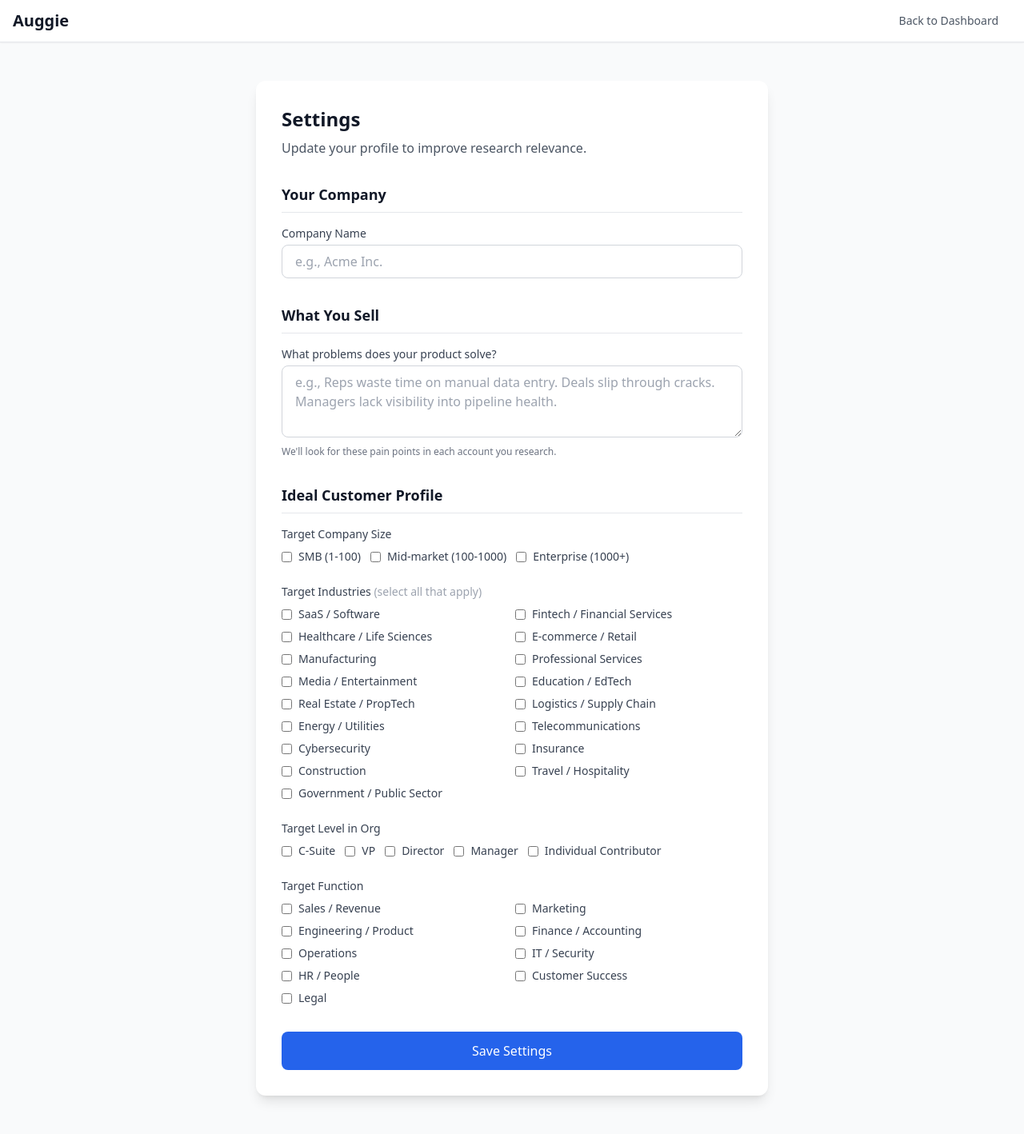
After one commit to KeatonForrest/auggie, a FastAPI app: template templates/settings.html in a window 1280 px wide. The commit adds this page. Shown: the whole page at 80% size. Run offline with FastAPI, Linux system fonts and the light colour scheme; the template is opened without the code that fills it, so the values that code supplies are empty; parts of the project's set-up code (start-up, migrations or seed data) failed here and were passed over; some libraries are stand-ins or nearby versions.

Commit message:
Add settings page to edit ICP profile
- New /settings page with pre-filled form showing current selections
- Checkboxes restore state from stored comma-separated values
- Settings link added to nav bar
- Shows success message after saving

Co-Authored-By: Claude Opus 4.5 <noreply@anthropic.com>

```diff
--- a/main.py
+++ b/main.py
@@ -203,6 +203,89 @@ async def complete_onboarding(
         competitors="",  # No longer collected in onboarding
     )
     return RedirectResponse(url="/", status_code=302)
+
+
+def parse_personas_string(personas_str: str) -> tuple[list[str], list[str]]:
+    """Parse stored personas string back into levels and functions lists."""
+    levels = []
+    functions = []
+    if not personas_str:
+        return levels, functions
+
+    # Format: "Levels: VP, Director | Functions: Sales / Revenue, Marketing"
+    parts = personas_str.split(" | ")
+    for part in parts:
+        if part.startswith("Levels: "):
+            levels = [l.strip() for l in part[8:].split(", ")]
+        elif part.startswith("Functions: "):
+            functions = [f.strip() for f in part[11:].split(", ")]
+
+    return levels, functions
+
+
+@app.get("/settings", response_class=HTMLResponse)
+async def settings_page(
+    request: Request,
+    saved: bool = False,
+    user: dict = Depends(require_onboarding),
+):
+    """Settings page to edit profile."""
+    # Parse stored values back into lists for checkbox state
+    selected_sizes = [s.strip() for s in (user.get("target_company_size") or "").split(", ") if s.strip()]
+    selected_industries = [i.strip() for i in (user.get("target_industries") or "").split(", ") if i.strip()]
+    selected_levels, selected_functions = parse_personas_string(user.get("target_personas") or "")
+
+    return templates.TemplateResponse(
+        "settings.html",
+        {
+            "request": request,
+            "user": user,
+            "saved": saved,
+            "selected_sizes": selected_sizes,
+            "selected_industries": selected_industries,
+            "selected_levels": selected_levels,
+            "selected_functions": selected_functions,
+        }
+    )
+
+
+@app.post("/settings")
+async def save_settings(
+    request: Request,
+    company_name: str = Form(...),
+    problems_solved: str = Form(...),
+    target_company_size: list[str] = Form([]),
+    target_industries: list[str] = Form([]),
+    target_level: list[str] = Form([]),
+    target_function: list[str] = Form([]),
+    user: dict = Depends(require_onboarding),
+):
+    """Save updated profile settings."""
+    # Join checkbox values into comma-separated strings
+    target_size_str = ", ".join(target_company_size) if target_company_size else ""
+    target_industries_str = ", ".join(target_industries) if target_industries else ""
+
+    # Combine level + function into personas string
+    personas_parts = []
+    if target_level:
+        personas_parts.append(f"Levels: {', '.join(target_level)}")
+    if target_function:
+        personas_parts.append(f"Functions: {', '.join(target_function)}")
+    target_personas_str = " | ".join(personas_parts) if personas_parts else ""
+
+    await update_user_profile(
+        user_id=user["id"],
+        company_name=company_name,
+        product_name=user.get("product_name") or "",
+        product_description=user.get("product_description") or "",
+        problems_solved=problems_solved,
+        differentiators=user.get("differentiators") or "",
+        target_company_size=target_size_str,
+        target_industries=target_industries_str,
+        target_personas=target_personas_str,
+        competitors="",
+    )
+    return RedirectResponse(url="/settings?saved=true", status_code=302)
 
 
 @app.post("/research", response_class=HTMLResponse)
--- a/templates/base.html
+++ b/templates/base.html
@@ -27,6 +27,7 @@
                 <div class="flex items-center gap-4">
                     <a href="/" class="text-sm text-gray-600 hover:text-gray-900">Research</a>
                     <a href="/materials" class="text-sm text-gray-600 hover:text-gray-900">Materials</a>
+                    <a href="/settings" class="text-sm text-gray-600 hover:text-gray-900">Settings</a>
                     {% if searches_used is defined %}
                     <span class="text-sm text-gray-500">
                         {{ searches_used }}/{{ search_limit }} searches
--- /dev/null
+++ b/templates/settings.html
@@ -0,0 +1,205 @@
+<!DOCTYPE html>
+<html lang="en">
+<head>
+    <meta charset="UTF-8">
+    <meta name="viewport" content="width=device-width, initial-scale=1.0">
+    <title>Settings - Auggie</title>
+    <script src="https://cdn.tailwindcss.com"></script>
+</head>
+<body class="bg-gray-50 min-h-screen">
+    <nav class="bg-white shadow-sm border-b">
+        <div class="max-w-7xl mx-auto px-4 py-3">
+            <div class="flex items-center justify-between">
+                <a href="/" class="text-xl font-bold text-gray-900 hover:text-gray-700">Auggie</a>
+                <div class="flex items-center gap-4">
+                    <a href="/" class="text-sm text-gray-600 hover:text-gray-900">Back to Dashboard</a>
+                    <div class="flex items-center gap-2">
+                        {% if user.picture %}
+                        <img src="{{ user.picture }}" alt="" class="w-8 h-8 rounded-full">
+                        {% endif %}
+                        <span class="text-sm text-gray-700">{{ user.name or user.email }}</span>
+                    </div>
+                </div>
+            </div>
+        </div>
+    </nav>
+
+    <main class="max-w-2xl mx-auto px-4 py-12">
+        <div class="bg-white rounded-xl shadow-lg p-8">
+            <div class="mb-8">
+                <h1 class="text-2xl font-bold text-gray-900 mb-2">Settings</h1>
+                <p class="text-gray-600">Update your profile to improve research relevance.</p>
+            </div>
+
+            {% if saved %}
+            <div class="mb-6 p-4 bg-green-50 border border-green-200 rounded-lg">
+                <p class="text-green-800 text-sm">Settings saved successfully.</p>
+            </div>
+            {% endif %}
+
+            <form method="POST" action="/settings" class="space-y-8">
+
+                <!-- Section 1: Your Company -->
+                <div>
+                    <h2 class="text-lg font-semibold text-gray-900 mb-4 pb-2 border-b">Your Company</h2>
+                    <div>
+                        <label for="company_name" class="block text-sm font-medium text-gray-700 mb-1">
+                            Company Name
+                        </label>
+                        <input
+                            type="text"
+                            id="company_name"
+                            name="company_name"
+                            required
+                            value="{{ user.company_name or '' }}"
+                            placeholder="e.g., Acme Inc."
+                            class="w-full px-4 py-2 border border-gray-300 rounded-lg focus:ring-2 focus:ring-blue-500 focus:border-blue-500"
+                        >
+                    </div>
+                </div>
+
+                <!-- Section 2: What You Sell -->
+                <div>
+                    <h2 class="text-lg font-semibold text-gray-900 mb-4 pb-2 border-b">What You Sell</h2>
+                    <div>
+                        <label for="problems_solved" class="block text-sm font-medium text-gray-700 mb-1">
+                            What problems does your product solve?
+                        </label>
+                        <textarea
+                            id="problems_solved"
+                            name="problems_solved"
+                            required
+                            rows="3"
+                            placeholder="e.g., Reps waste time on manual data entry. Deals slip through cracks. Managers lack visibility into pipeline health."
+                            class="w-full px-4 py-2 border border-gray-300 rounded-lg focus:ring-2 focus:ring-blue-500 focus:border-blue-500"
+                        >{{ user.problems_solved or '' }}</textarea>
+                        <p class="mt-1 text-xs text-gray-500">We'll look for these pain points in each account you research.</p>
+                    </div>
+                </div>
+
+                <!-- Section 3: Ideal Customer Profile -->
+                <div>
+                    <h2 class="text-lg font-semibold text-gray-900 mb-4 pb-2 border-b">Ideal Customer Profile</h2>
+                    <div class="space-y-6">
+                        <!-- Company Size -->
+                        <div>
+                            <label class="block text-sm font-medium text-gray-700 mb-2">
+                                Target Company Size
+                            </label>
+                            <div class="flex flex-wrap gap-3">
+                                <label class="inline-flex items-center">
+                                    <input type="checkbox" name="target_company_size" value="SMB (1-100)"
+                                        {% if 'SMB (1-100)' in selected_sizes %}checked{% endif %}
+                                        class="rounded border-gray-300 text-blue-600 focus:ring-blue-500">
+                                    <span class="ml-2 text-sm text-gray-700">SMB (1-100)</span>
+                                </label>
+                                <label class="inline-flex items-center">
+                                    <input type="checkbox" name="target_company_size" value="Mid-market (100-1000)"
+                                        {% if 'Mid-market (100-1000)' in selected_sizes %}checked{% endif %}
+                                        class="rounded border-gray-300 text-blue-600 focus:ring-blue-500">
+                                    <span class="ml-2 text-sm text-gray-700">Mid-market (100-1000)</span>
+                                </label>
+                                <label class="inline-flex items-center">
+                                    <input type="checkbox" name="target_company_size" value="Enterprise (1000+)"
+                                        {% if 'Enterprise (1000+)' in selected_sizes %}checked{% endif %}
+                                        class="rounded border-gray-300 text-blue-600 focus:ring-blue-500">
+                                    <span class="ml-2 text-sm text-gray-700">Enterprise (1000+)</span>
+                                </label>
+                            </div>
+                        </div>
+
+                        <!-- Industries -->
+                        <div>
+                            <label class="block text-sm font-medium text-gray-700 mb-2">
+                                Target Industries <span class="text-gray-400 font-normal">(select all that apply)</span>
+                            </label>
+                            <div class="grid grid-cols-2 gap-2">
+                                {% set industries = [
+                                    'SaaS / Software',
+                                    'Fintech / Financial Services',
+                                    'Healthcare / Life Sciences',
+                                    'E-commerce / Retail',
+                                    'Manufacturing',
+                                    'Professional Services',
+                                    'Media / Entertainment',
+                                    'Education / EdTech',
+                                    'Real Estate / PropTech',
+                                    'Logistics / Supply Chain',
+                                    'Energy / Utilities',
+                                    'Telecommunications',
+                                    'Cybersecurity',
+                                    'Insurance',
+                                    'Construction',
+                                    'Travel / Hospitality',
+                                    'Government / Public Sector'
+                                ] %}
+                                {% for industry in industries %}
+                                <label class="inline-flex items-center">
+                                    <input type="checkbox" name="target_industries" value="{{ industry }}"
+                                        {% if industry in selected_industries %}checked{% endif %}
+                                        class="rounded border-gray-300 text-blue-600 focus:ring-blue-500">
+                                    <span class="ml-2 text-sm text-gray-700">{{ industry }}</span>
+                                </label>
+                                {% endfor %}
+                            </div>
+                        </div>
+
+                        <!-- Target Personas - Level -->
+                        <div>
+                            <label class="block text-sm font-medium text-gray-700 mb-2">
+                                Target Level in Org
+                            </label>
+                            <div class="flex flex-wrap gap-3">
+                                {% set levels = ['C-Suite', 'VP', 'Director', 'Manager', 'Individual Contributor'] %}
+                                {% for level in levels %}
+                                <label class="inline-flex items-center">
+                                    <input type="checkbox" name="target_level" value="{{ level }}"
+                                        {% if level in selected_levels %}checked{% endif %}
+                                        class="rounded border-gray-300 text-blue-600 focus:ring-blue-500">
+                                    <span class="ml-2 text-sm text-gray-700">{{ level }}</span>
+                                </label>
+                                {% endfor %}
+                            </div>
+                        </div>
+
+                        <!-- Target Personas - Function -->
+                        <div>
+                            <label class="block text-sm font-medium text-gray-700 mb-2">
+                                Target Function
+                            </label>
+                            <div class="grid grid-cols-2 gap-2">
+                                {% set functions = [
+                                    'Sales / Revenue',
+                                    'Marketing',
+                                    'Engineering / Product',
+                                    'Finance / Accounting',
+                                    'Operations',
+                                    'IT / Security',
+                                    'HR / People',
+                                    'Customer Success',
+                                    'Legal'
+                                ] %}
+                                {% for func in functions %}
+                                <label class="inline-flex items-center">
+                                    <input type="checkbox" name="target_function" value="{{ func }}"
+                                        {% if func in selected_functions %}checked{% endif %}
+                                        class="rounded border-gray-300 text-blue-600 focus:ring-blue-500">
+                                    <span class="ml-2 text-sm text-gray-700">{{ func }}</span>
+                                </label>
+                                {% endfor %}
+                            </div>
+                        </div>
+                    </div>
+                </div>
+
+                <button
+                    type="submit"
+                    class="w-full bg-blue-600 text-white py-3 rounded-lg font-medium hover:bg-blue-700 transition"
+                >
+                    Save Settings
+                </button>
+            </form>
+        </div>
+    </main>
+</body>
+</html>
```
